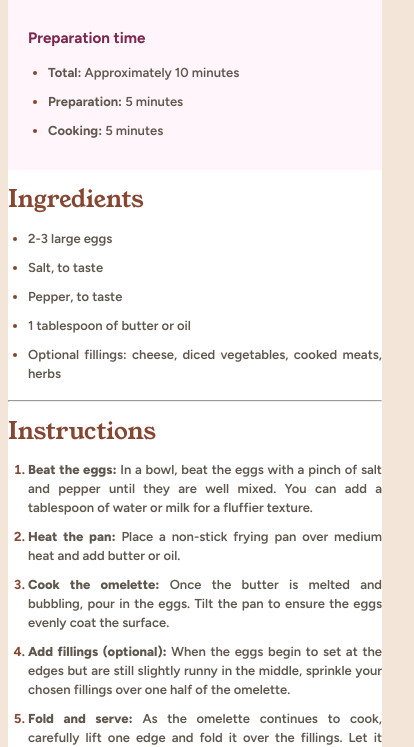
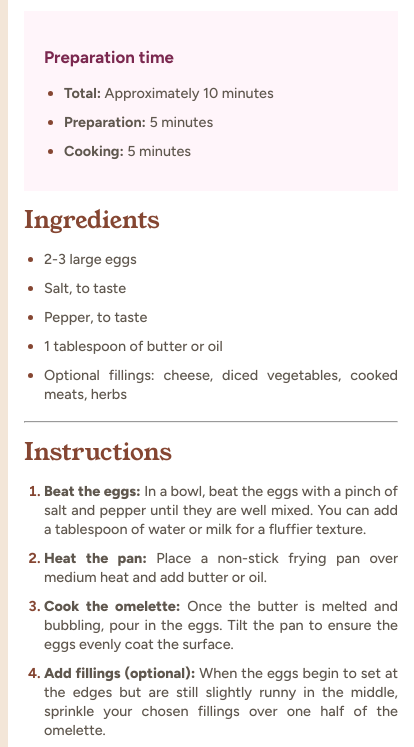
Before and after one commit to Swetha-Shan/Frontend_mentor4, a plain HTML site: page index.html in a window 390 px wide. Shown: the part 360-1107 px from the top of the page, 414 px wide, since content can reach past the window. Drawn offline with Linux system fonts and the light colour scheme.

Commit message:
Refactor CSS styles for improved responsiveness
Updated CSS styles for body, card, and media queries.

```diff
--- a/style.css
+++ b/style.css
@@ -18,20 +18,22 @@
       padding-bottom: 2%;
     }
     @media (max-width: 520px) {
-        body{
-            font-family: "Figtree", sans-serif;
-      font-size: small;
-      font-weight: 550;
-        }
-    .card{
-        margin: 0px auto;
-      background-color: white;
-      text-align: justify;
-      color: hsl(30, 10%, 34%);
-      padding-bottom: 2%;
-      max-width: 100%;
-        padding: 0px;
-        border-radius:0%;
+
+    body {
+        font-family: "Figtree", sans-serif;
+        font-size: 0.9rem;
+        font-weight: 500;
+    }
+
+    .card {
+        width: 100%;
+        max-width: none;
+        margin: 0 auto;
+        padding: 16px;
+        background-color: white;
+        color: hsl(30, 10%, 34%);
+        text-align: justify;
+        border-radius: 0;
     }
 }
     img{
```
